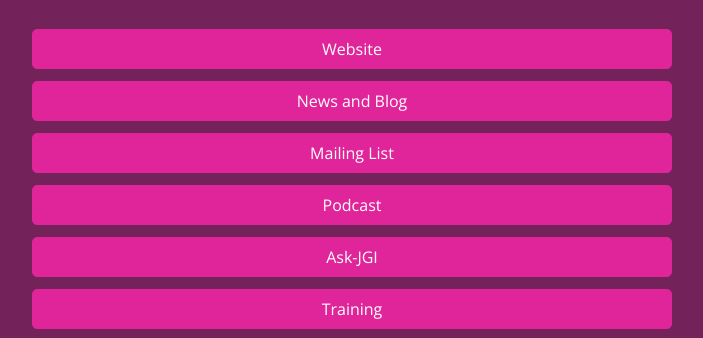
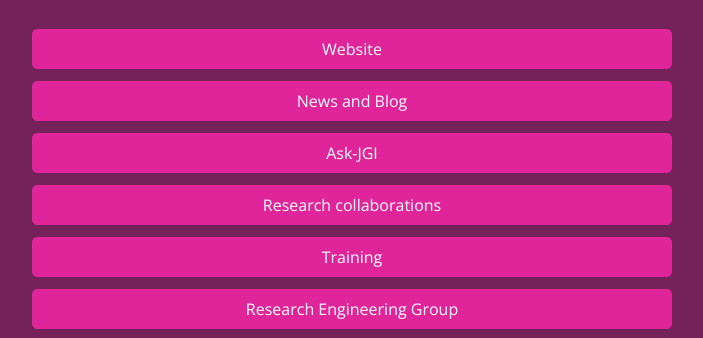
Before and after one commit to JGIBristol/jgibristol.github.io, a plain HTML site: page index.html in a window 1280 px wide. Shown: the part 256-594 px from the top of the page, without its empty margins (288-991 px from the left). Drawn offline with nearby package versions, Linux system fonts and the light colour scheme.

Commit message:
Update index.html

```diff
--- a/index.html
+++ b/index.html
@@ -72,9 +72,8 @@
       <!--<a href="https://www.bristol.ac.uk/golding/events/data-week/">Bristol Data Week</a>-->
       <a href="https://www.bristol.ac.uk/golding/">Website</a>
       <a href="https://jeangoldinginstitute.blogs.bristol.ac.uk/">News and Blog</a>
-      <a href="https://www.bristol.ac.uk/golding/mailing-list/">Mailing List</a>
-      <a href="https://www.bristol.ac.uk/golding/podcast/">Podcast</a>
       <a href="https://www.bristol.ac.uk/golding/ask-jgi/">Ask-JGI</a>
+      <a href="https://www.bristol.ac.uk/golding/supporting-your-research/research-engineering/">Research collaborations</a>
       <a href="https://bristol-training.github.io/">Training</a>
       <a href="https://bristol-reg.github.io/">Research Engineering Group</a>
     </div>
```
